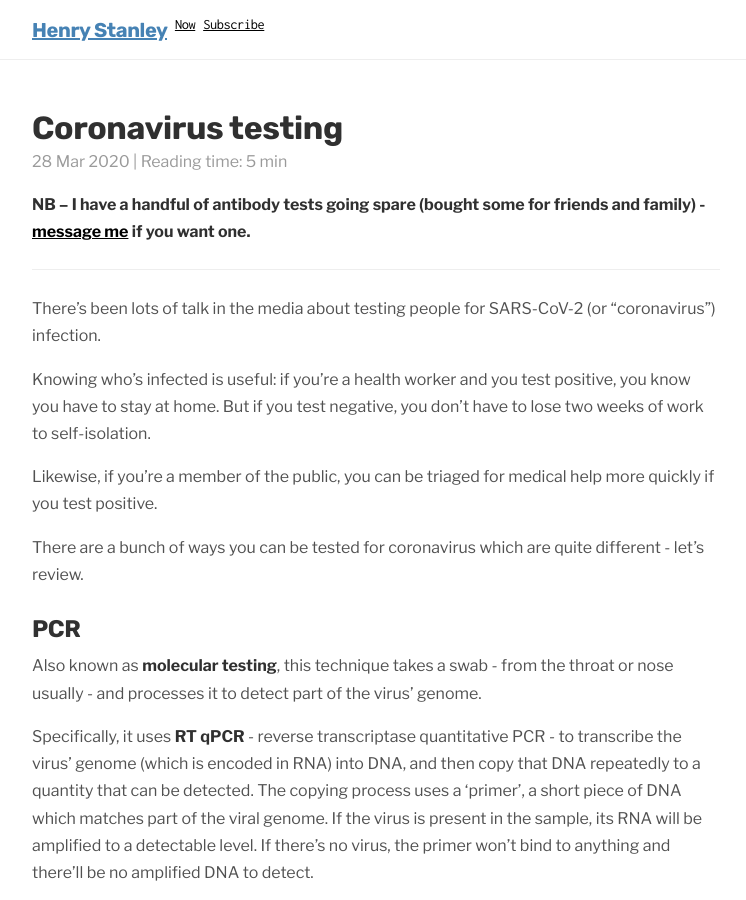
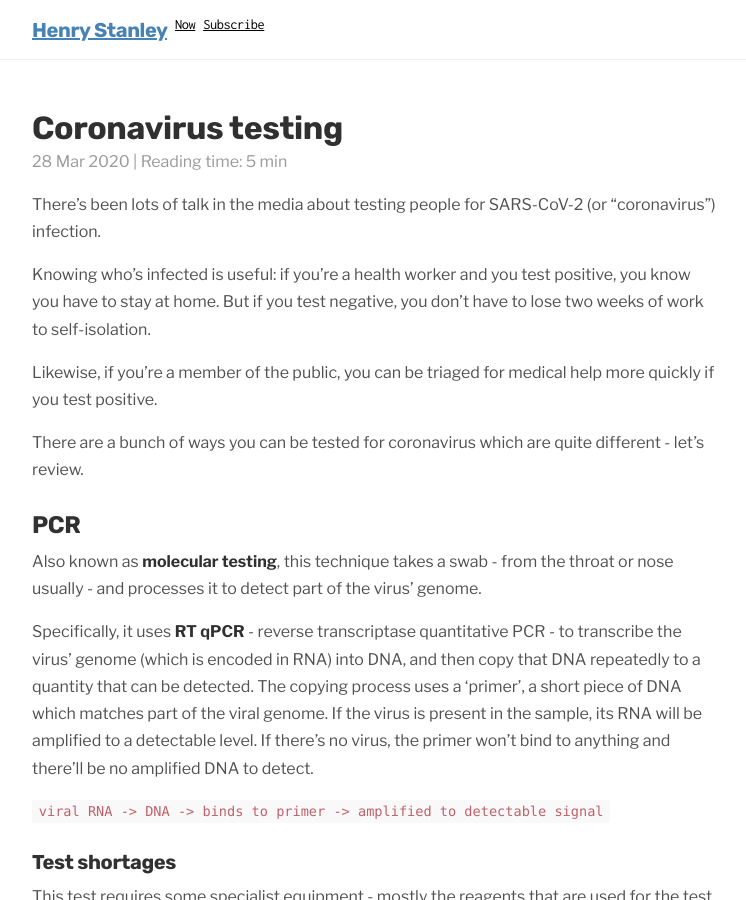
Before and after one commit to henryaj/blog-old, a Jekyll site: the page built from _posts/2020-03-28-coronavirus-testing.md, in a window 1280 px wide and 900 px high. Shown: the whole window, without its empty margins (264-1010 px from the left). Built offline with Jekyll 4.4.1, drawn with Linux system fonts in a browser that asks for light colours.

Commit message:
remove NB from covid testing post

```diff
--- a/_posts/2020-03-28-coronavirus-testing.md
+++ b/_posts/2020-03-28-coronavirus-testing.md
@@ -4,10 +4,6 @@ date: 2020-03-28T11:00:00
 layout: post
 ---
 
-
-**NB -- I have a handful of antibody tests going spare (bought some for friends and family) - [message me](mailto:henry@henrystanley.com) if you want one.**
-
----
 
 There's been lots of talk in the media about testing people for SARS-CoV-2 (or "coronavirus") infection.
 
```
